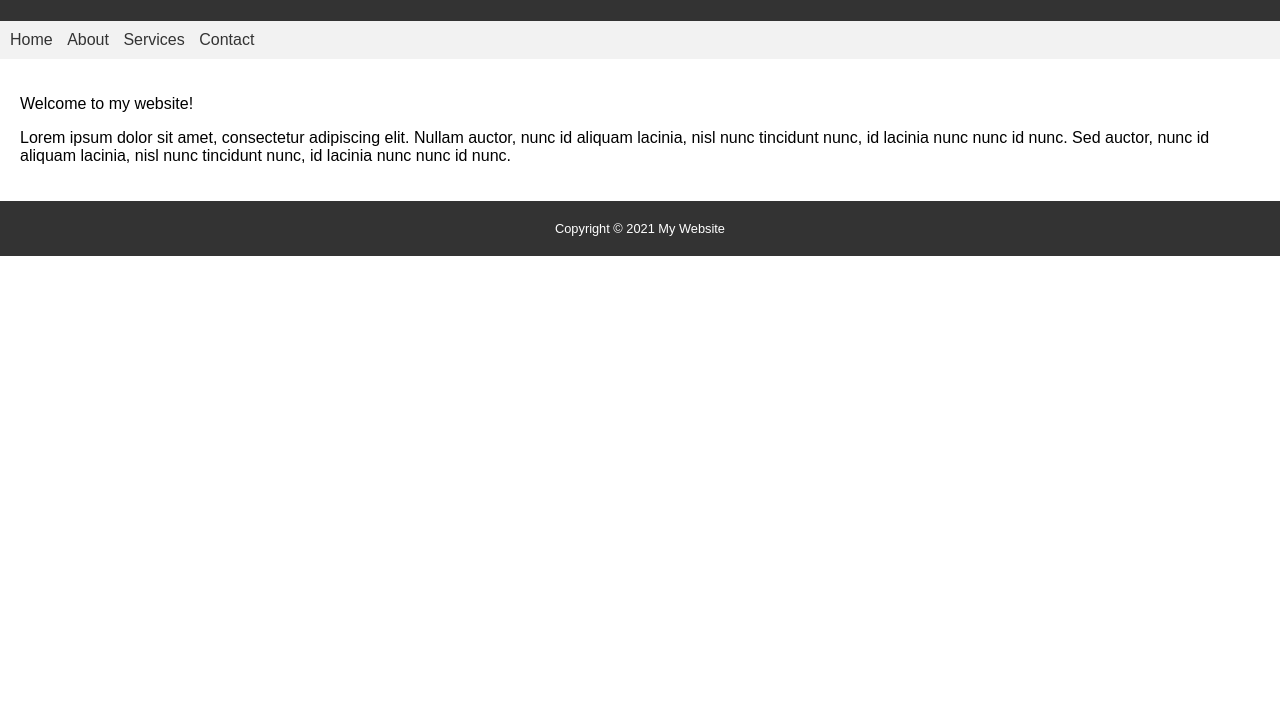
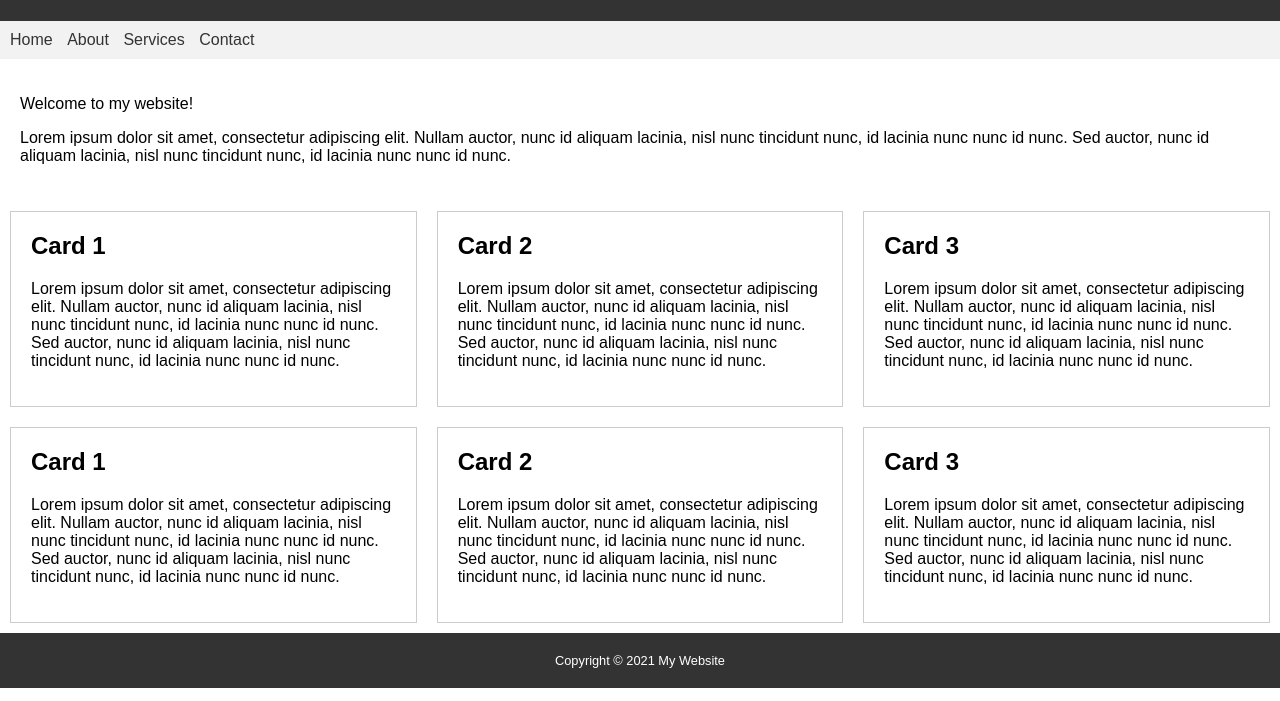
Before and after one commit to deJonY/Group-2, a plain HTML site: page index.html in a window 1280 px wide. Shown: the part 99-800 px from the top of the page. Drawn offline with Linux system fonts and the light colour scheme.

Commit message:
add cards

```diff
--- a/index.html
+++ b/index.html
@@ -39,6 +39,21 @@
         .content {
             padding: 20px;
         }
+        .cards {
+            padding: 10px;
+
+            display: grid;
+            grid-template-columns: repeat(3, 1fr);
+            gap: 20px;
+        }
+        .card {
+            background-color: #fff;
+            border: 1px solid #ccc;
+            padding: 20px;
+        }
+        .card h2 {
+            margin-top: 0;
+        }
         .footer {
             background-color: #333;
             color: #fff;
@@ -71,6 +86,32 @@
 
             <p>Lorem ipsum dolor sit amet, consectetur adipiscing elit. Nullam auctor, nunc id aliquam lacinia, nisl nunc tincidunt nunc, id lacinia nunc nunc id nunc. Sed auctor, nunc id aliquam lacinia, nisl nunc tincidunt nunc, id lacinia nunc nunc id nunc.</p>
         </div>
+        <div class="cards">
+            <div class="card">
+                <h2>Card 1</h2>
+                <p>Lorem ipsum dolor sit amet, consectetur adipiscing elit. Nullam auctor, nunc id aliquam lacinia, nisl nunc tincidunt nunc, id lacinia nunc nunc id nunc. Sed auctor, nunc id aliquam lacinia, nisl nunc tincidunt nunc, id lacinia nunc nunc id nunc.</p>
+            </div>
+            <div class="card">
+                <h2>Card 2</h2>
+                <p>Lorem ipsum dolor sit amet, consectetur adipiscing elit. Nullam auctor, nunc id aliquam lacinia, nisl nunc tincidunt nunc, id lacinia nunc nunc id nunc. Sed auctor, nunc id aliquam lacinia, nisl nunc tincidunt nunc, id lacinia nunc nunc id nunc.</p>
+            </div>
+            <div class="card">
+                <h2>Card 3</h2>
+                <p>Lorem ipsum dolor sit amet, consectetur adipiscing elit. Nullam auctor, nunc id aliquam lacinia, nisl nunc tincidunt nunc, id lacinia nunc nunc id nunc. Sed auctor, nunc id aliquam lacinia, nisl nunc tincidunt nunc, id lacinia nunc nunc id nunc.</p>
+            </div>
+            <div class="card">
+                <h2>Card 1</h2>
+                <p>Lorem ipsum dolor sit amet, consectetur adipiscing elit. Nullam auctor, nunc id aliquam lacinia, nisl nunc tincidunt nunc, id lacinia nunc nunc id nunc. Sed auctor, nunc id aliquam lacinia, nisl nunc tincidunt nunc, id lacinia nunc nunc id nunc.</p>
+            </div>
+            <div class="card">
+                <h2>Card 2</h2>
+                <p>Lorem ipsum dolor sit amet, consectetur adipiscing elit. Nullam auctor, nunc id aliquam lacinia, nisl nunc tincidunt nunc, id lacinia nunc nunc id nunc. Sed auctor, nunc id aliquam lacinia, nisl nunc tincidunt nunc, id lacinia nunc nunc id nunc.</p>
+            </div>
+            <div class="card">
+                <h2>Card 3</h2>
+                <p>Lorem ipsum dolor sit amet, consectetur adipiscing elit. Nullam auctor, nunc id aliquam lacinia, nisl nunc tincidunt nunc, id lacinia nunc nunc id nunc. Sed auctor, nunc id aliquam lacinia, nisl nunc tincidunt nunc, id lacinia nunc nunc id nunc.</p>
+            </div>
+        </div>
         <div class="footer">
             <p>Copyright &copy; 2021 My Website</p>
         </div>
```
